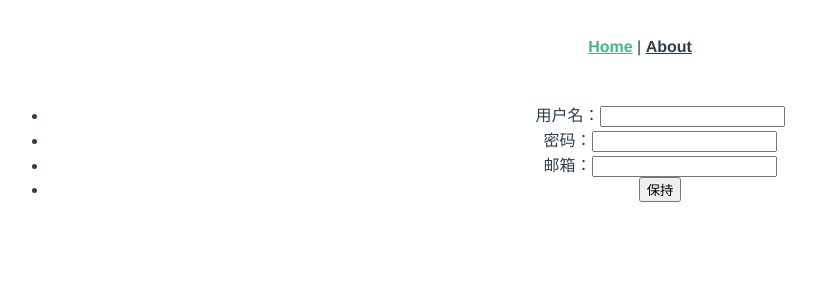
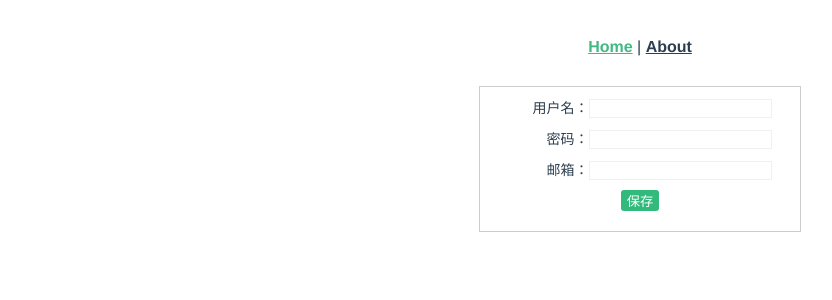
Before and after one commit to xbl/vue-refactor, a Vue app: page / in a window 1280 px wide. Shown: the top 300 px of the page, without its empty margins (0-832 px from the left). Built offline with nearby package versions, Linux system fonts and the light colour scheme.

Commit message:
style(register): add form style

```diff
--- a/src/views/register.vue
+++ b/src/views/register.vue
@@ -1,29 +1,56 @@
+<script>
+export default {
+};
+</script>
+
 <template>
   <div class="register">
     <ul>
       <li>
         <label>
-          用户名：<input type="text" name="" class="username">
+          <span>用户名：</span><input type="text" name="" class="username">
         </label>
       </li>
       <li>
         <label>
-          密码：<input type="password" name="" class="password">
+          <span>密码：</span><input type="password" name="" class="password">
         </label>
       </li>
       <li>
         <label>
-          邮箱：<input type="text" name="" class="email">
+          <span>邮箱：</span><input type="text" name="" class="email">
         </label>
       </li>
       <li>
-        <button class="submit">保持</button>
+        <button class="submit">保存</button>
       </li>
     </ul>
   </div>
 </template>
 
-<script>
-export default {
-};
-</script>
+
+<style lang="stylus" scoped>
+.register
+  font-size 14px;
+  ul
+    list-style none;
+    border 1px solid #ccc;
+    width 300px;
+    margin 0 auto;
+    padding 10px;
+    li
+      margin-bottom 10px;
+      input
+        border 1px solid #f0f0f0;
+      .submit
+        background #32b97c;
+        color #fff;
+        border none;
+        border-radius 3px;
+    label
+      span
+        display inline-block;
+        width 80px;
+        text-align right;
+
+</style>
```
